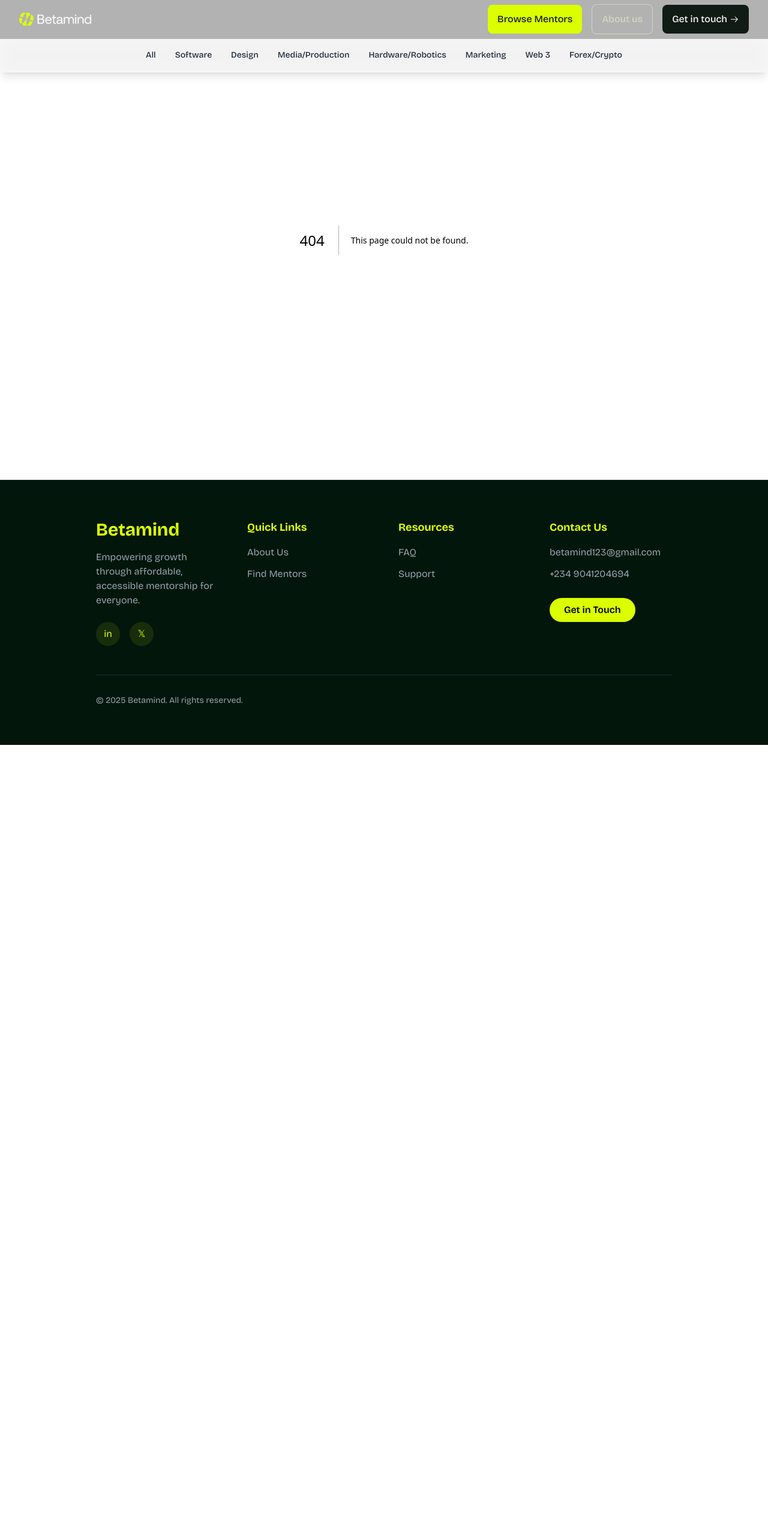
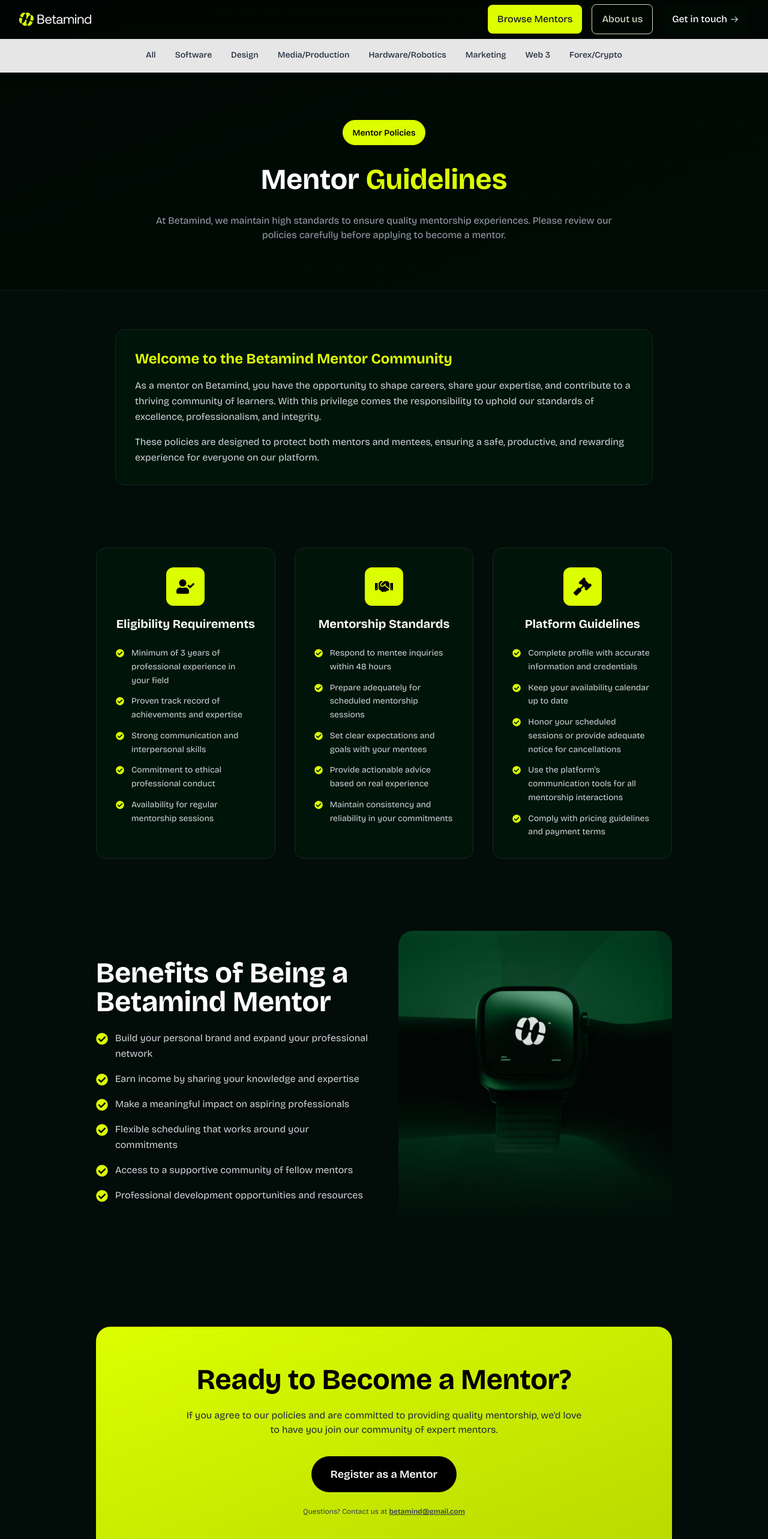
Before and after one commit to brightphi210/betamind, a Next.js app: page /mentor-policies in a window 1280 px wide. Before the commit this address had no page. Shown: the top 2566 px of the page at 60% size. Before the commit the page ends 1242 px from the top, so only its background shows below. Built offline with nearby package versions, Linux system fonts and the light colour scheme.

Commit message:
Added Mentorship policies page

```diff
--- a/app/components/Footer.tsx
+++ b/app/components/Footer.tsx
@@ -32,7 +32,7 @@
               <ul className='space-y-3'>
                 <li><Link href='/about' className='text-gray-400 hover:text-[#DBFF00] transition-colors duration-300'>About Us</Link></li>
                 <li><Link href='/mentors' className='text-gray-400 hover:text-[#DBFF00] transition-colors duration-300'>Find Mentors</Link></li>
-                {/* <li><Link href='/become-mentor' className='text-gray-400 hover:text-[#DBFF00] transition-colors duration-300'>Become a Mentor</Link></li> */}
+                <li><Link href='/mentor-policies' className='text-gray-400 hover:text-[#DBFF00] transition-colors duration-300'>Mentor Policies</Link></li>
               </ul>
             </div>
 
--- /dev/null
+++ b/app/mentor-policies/page.tsx
@@ -0,0 +1,204 @@
+'use client'
+
+import Link from 'next/link';
+import React, { useEffect, useState } from 'react';
+import { FaCheckCircle, FaUserCheck, FaHandshake, FaGavel } from 'react-icons/fa';
+
+const MentorPoliciesPage = () => {
+  const [isModalOpen, setIsModalOpen] = useState(false);
+
+  useEffect(() => {
+    if (isModalOpen) {
+      document.body.style.overflow = 'hidden';
+    } else {
+      document.body.style.overflow = 'unset';
+    }
+
+    return () => {
+      document.body.style.overflow = 'unset';
+    };
+  }, [isModalOpen]);
+
+
+
+  const policies = [
+    {
+      icon: <FaUserCheck className="text-3xl" />,
+      title: "Eligibility Requirements",
+      items: [
+        "Minimum of 3 years of professional experience in your field",
+        "Proven track record of achievements and expertise",
+        "Strong communication and interpersonal skills",
+        "Commitment to ethical professional conduct",
+        "Availability for regular mentorship sessions"
+      ]
+    },
+    {
+      icon: <FaHandshake className="text-3xl" />,
+      title: "Mentorship Standards",
+      items: [
+        "Respond to mentee inquiries within 48 hours",
+        "Prepare adequately for scheduled mentorship sessions",
+        "Set clear expectations and goals with your mentees",
+        "Provide actionable advice based on real experience",
+        "Maintain consistency and reliability in your commitments"
+      ]
+    },
+    {
+      icon: <FaGavel className="text-3xl" />,
+      title: "Platform Guidelines",
+      items: [
+        "Complete profile with accurate information and credentials",
+        "Keep your availability calendar up to date",
+        "Honor your scheduled sessions or provide adequate notice for cancellations",
+        "Use the platform's communication tools for all mentorship interactions",
+        "Comply with pricing guidelines and payment terms"
+      ]
+    }
+  ];
+
+  const benefits = [
+    "Build your personal brand and expand your professional network",
+    "Earn income by sharing your knowledge and expertise",
+    "Make a meaningful impact on aspiring professionals",
+    "Flexible scheduling that works around your commitments",
+    "Access to a supportive community of fellow mentors",
+    "Professional development opportunities and resources"
+  ];
+
+  return (
+    <div className="min-h-screen bg-[#020c08] text-white">
+      {/* Hero Section */}
+      <div className="relative overflow-hidden bg-linear-to-br from-[#000804] to-[#000c05] border-b border-gray-900 lg:pt-40 pt-32 lg:pb-20 pb-10 px-5 lg:px-20">
+        <div className="absolute inset-0 opacity-10">
+          <svg width="100%" height="100%" xmlns="http://www.w3.org/2000/svg">
+            <defs>
+              <pattern id="policy-pattern" x="0" y="0" width="60" height="60" patternUnits="userSpaceOnUse">
+                <circle cx="30" cy="30" r="2" fill="#DBFF00" opacity="0.3"/>
+              </pattern>
+            </defs>
+            <rect width="100%" height="100%" fill="url(#policy-pattern)"/>
+          </svg>
+        </div>
+
+        <div className="relative max-w-6xl mx-auto text-center lg:pt-10">
+          <div className="inline-block mb-6 px-4 py-2 bg-[#DBFF00] bg-opacity-10 border border-[#DBFF00] rounded-full">
+            <span className="text-black text-sm font-semibold">Mentor Policies</span>
+          </div>
+          <h1 className="lg:text-5xl text-4xl font-bold mb-6 leading-snug">
+            Mentor <span className="mt-2 text-[#DBFF00]"> Guidelines</span>
+          </h1>
+          <p className="text-base text-gray-400 max-w-3xl mx-auto mb-0">
+            At Betamind, we maintain high standards to ensure quality mentorship experiences.
+            Please review our policies carefully before applying to become a mentor.
+          </p>
+        </div>
+      </div>
+
+      {/* Introduction */}
+      <div className="2xl:px-88 xl:px-40 lg:px-40 px-4 py-16">
+        <div className="max-w-4xl mx-auto">
+          <div className="bg-[#01140a] rounded-2xl p-8 border border-[#1a2621]">
+            <h2 className="text-2xl font-bold mb-4 text-[#DBFF00]">Welcome to the Betamind Mentor Community</h2>
+            <p className="text-gray-300 text-base leading-relaxed mb-4">
+              As a mentor on Betamind, you have the opportunity to shape careers, share your expertise,
+              and contribute to a thriving community of learners. With this privilege comes the responsibility
+              to uphold our standards of excellence, professionalism, and integrity.
+            </p>
+            <p className="text-gray-300 text-base leading-relaxed">
+              These policies are designed to protect both mentors and mentees, ensuring a safe, productive,
+              and rewarding experience for everyone on our platform.
+            </p>
+          </div>
+        </div>
+      </div>
+
+      {/* Policies Section - Flexed */}
+      <div className="2xl:px-88 xl:px-40 lg:px-40 px-4 py-10">
+        <div className="mx-auto">
+          <div className="grid md:grid-cols-3 gap-8">
+            {policies.map((policy, idx) => (
+              <div key={idx} className="bg-[#01140a] rounded-2xl p-8 border border-[#1a2621] hover:border-[#DBFF00] transition-all duration-300 flex flex-col">
+                <div className="flex flex-col items-center text-center mb-6">
+                  <div className="w-16 h-16 bg-[#DBFF00] rounded-xl flex items-center justify-center text-black shrink-0 mb-4">
+                    {policy.icon}
+                  </div>
+                  <h3 className="text-xl font-bold">{policy.title}</h3>
+                </div>
+                <ul className="space-y-3 grow">
+                  {policy.items.map((item, itemIdx) => (
+                    <li key={itemIdx} className="flex items-start gap-3 text-gray-300">
+                      <FaCheckCircle className="text-[#DBFF00] mt-1 shrink-0 text-sm" />
+                      <span className="text-sm leading-relaxed">{item}</span>
+                    </li>
+                  ))}
+                </ul>
+              </div>
+            ))}
+          </div>
+        </div>
+      </div>
+
+      {/* Benefits Section */}
+      <div className="2xl:px-88 xl:px-40 lg:px-40 px-4 py-20">
+        <div className="mx-auto">
+          <div className="lg:grid lg:grid-cols-2 flex flex-col gap-12 items-center">
+            <div>
+              <h2 className="text-4xl lg:text-5xl font-bold mb-6">Benefits of Being a Betamind Mentor</h2>
+              <ul className="space-y-4">
+                {benefits.map((benefit, idx) => (
+                  <li key={idx} className="flex items-start gap-3 text-gray-300">
+                    <FaCheckCircle className="text-[#DBFF00] mt-1 shrink-0 text-xl" />
+                    <span className="text-base leading-relaxed">{benefit}</span>
+                  </li>
+                ))}
+              </ul>
+            </div>
+              <div className="relative h-[400px] lg:h-[500px] rounded-3xl overflow-hidden">
+              <img
+                src="/assets/mentorme5.jpg"
+                alt="Mentor benefits"
+                className="w-full h-full object-cover"
+              />
+              <div className="absolute inset-0 bg-linear-to-t from-[#020c08] via-transparent to-transparent"></div>
+            </div>
+          </div>
+        </div>
+      </div>
+
+      {/* CTA Section */}
+      <div className="2xl:px-88 xl:px-40 lg:px-40 px-4 py-20">
+        <div className="mx-auto text-center">
+          <div className="bg-linear-to-br from-[#DBFF00] to-[#b8d900] rounded-3xl p-8 lg:p-16">
+            <h2 className="text-4xl lg:text-5xl font-bold text-black mb-6">
+              Ready to Become a Mentor?
+            </h2>
+            <p className="text-base text-gray-800 mb-8 max-w-2xl mx-auto">
+              If you agree to our policies and are committed to providing quality mentorship,
+              we'd love to have you join our community of expert mentors.
+            </p>
+            <div className="flex flex-wrap gap-4 justify-center">
+
+                <a className='w-full'
+                    href={'https://forms.gle/FGzgmb71FWjRMDc56'}
+                    target="_blank"
+                    rel="noopener noreferrer"
+                >
+                <button
+                    className="bg-black text-white px-8 cursor-pointer py-4 rounded-full text-lg font-semibold hover:bg-gray-900 transition-colors"
+                >
+                    Register as a Mentor
+                </button>
+                </a>
+            </div>
+            <p className="text-xs text-gray-700 mt-6">
+              Questions? Contact us at <a href="mailto:betamind@gmail.com" className="underline font-semibold">betamind@gmail.com</a>
+            </p>
+          </div>
+        </div>
+      </div>
+    </div>
+  );
+};
+
+export default MentorPoliciesPage;
--- a/app/page.tsx
+++ b/app/page.tsx
@@ -64,7 +64,7 @@
         <div className='relative '>
           <div className='2xl:pt-64 xl:pt-40 lg:pt-28 pt-32 pb-8 px-5 sm:px-6 lg:px-8'>
             <div className='lg:text-center text-left mb-5 lg:mb-5'>
-              <h2 data-aos="fade-up" data-aos-duration="100" className='text-[52px] lg:text-5xl xl:text-5xl 2xl:text-6xl  font-medium leading-tight lg:leading-tight'>
+              <h2 data-aos="fade-up" data-aos-duration="100" className='text-[52px] lg:text-5xl xl:text-5xl 2xl:text-6xl  font-medium leading-14 lg:leading-tight'>
                 Get
                 <span className='text-[#d4d7c2] font-bold'> Mentorship</span> that <br className='hidden sm:block'/>
                 fits your <span className='text-[#DBFF00] font-bold'> Budget</span>
```
